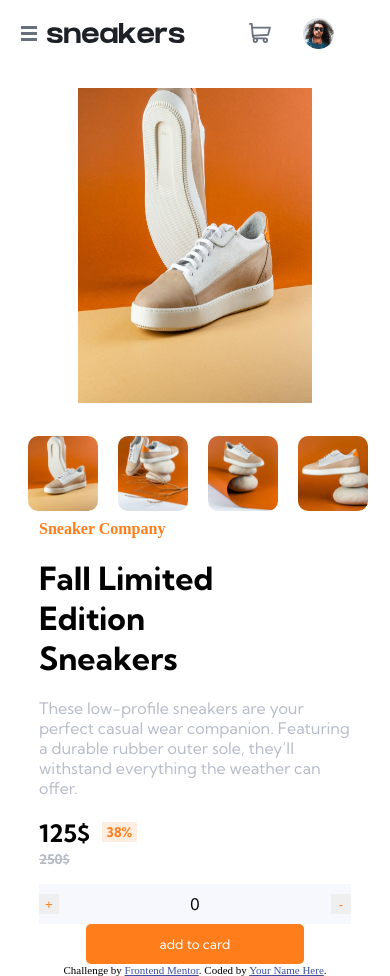
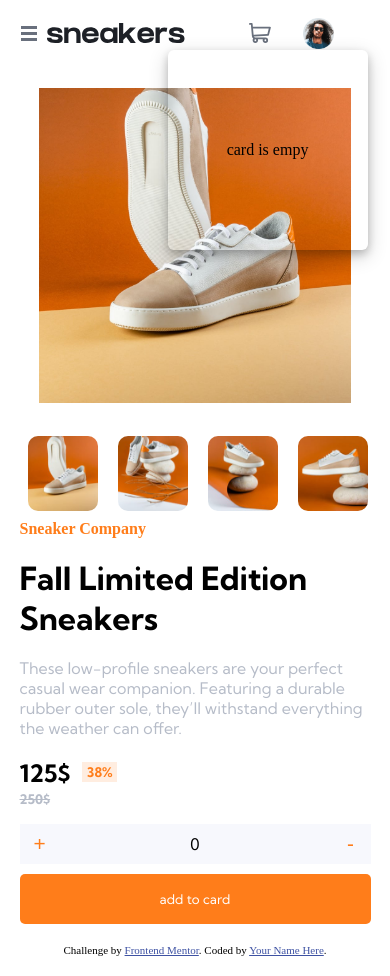
Before and after one commit to NazmulHasanShefat/ecommerce-product-page-main, a plain HTML site: page index.html in a window 390 px wide. Both pictures are taken after a click on the element 260 px from the left and 35 px from the top of the page. Drawn offline with Linux system fonts and the light colour scheme.

Commit message:
some modification

```diff
--- a/index.html
+++ b/index.html
@@ -39,6 +39,9 @@
         <div class="card-icon">
           <svg xmlns="http://www.w3.org/2000/svg" width="22" height="20"><path d="M20.925 3.641H3.863L3.61.816A.896.896 0 0 0 2.717 0H.897a.896.896 0 1 0 0 1.792h1l1.031 11.483c.073.828.52 1.726 1.291 2.336C2.83 17.385 4.099 20 6.359 20c1.875 0 3.197-1.87 2.554-3.642h4.905c-.642 1.77.677 3.642 2.555 3.642a2.72 2.72 0 0 0 2.717-2.717 2.72 2.72 0 0 0-2.717-2.717H6.365c-.681 0-1.274-.41-1.53-1.009l14.321-.842a.896.896 0 0 0 .817-.677l1.821-7.283a.897.897 0 0 0-.87-1.114ZM6.358 18.208a.926.926 0 0 1 0-1.85.926.926 0 0 1 0 1.85Zm10.015 0a.926.926 0 0 1 0-1.85.926.926 0 0 1 0 1.85Zm2.021-7.243-13.8.81-.57-6.341h15.753l-1.383 5.53Z" fill="#69707D" fill-rule="nonzero"/></svg>
         </div>
+        <div class="card-list-container">
+          <div class="card-empty"><p>card is empy</p></div>
+        </div>
         <div class="user-icon">
           <img src="./images/image-avatar.png" alt="">
         </div>
@@ -56,10 +59,10 @@
               <img src="./images/image-product-1.jpg" id="m-photo" alt="">
             </div>
           <div class="change-image-photos">
-            <div class="img-1"><img src="./images/image-product-1-thumbnail.jpg" class="thambnal-img" alt=""></div>
-            <div class="img-1"><img src="./images/image-product-2-thumbnail.jpg" class="thambnal-img" alt=""></div>
-            <div class="img-1"><img src="./images/image-product-3-thumbnail.jpg" class="thambnal-img" alt=""></div>
-            <div class="img-1"><img src="./images/image-product-4-thumbnail.jpg" class="thambnal-img" alt=""></div>
+            <div class="img-1"><img src="./images/image-product-1-thumbnail.jpg" class="thambnal-img thamb-1" alt=""></div>
+            <div class="img-1"><img src="./images/image-product-2-thumbnail.jpg" class="thambnal-img thamb-2" alt=""></div>
+            <div class="img-1"><img src="./images/image-product-3-thumbnail.jpg" class="thambnal-img thamb-3" alt=""></div>
+            <div class="img-1"><img src="./images/image-product-4-thumbnail.jpg" class="thambnal-img thamb-4" alt=""></div>
           </div>
         </div>
       </div>
--- a/script.js
+++ b/script.js
@@ -1,6 +1,19 @@
 let nav_container = document.querySelector(".nav-menu-continer");
 let close_btn = document.querySelector(".cross-icon");
 let toggle_button = document.querySelector(".toggle_btn");
+// card
+let card_button = document.querySelector(".card-icon");
+let card_container = document.querySelector(".card-list-container");
+// photos change
+let main_photo = document.querySelector("#m-photo");
+// 4 change photos path
+let photo_1 = document.querySelector(".thamb-1");
+let photo_2 = document.querySelector(".thamb-2");
+let photo_3 = document.querySelector(".thamb-3");
+let photo_4 = document.querySelector(".thamb-4");
+
+
+
 
 toggle_button.addEventListener("click", function(){
     nav_container.classList.toggle("open")
@@ -8,3 +21,19 @@ toggle_button.addEventListener("click", function(){
 close_btn.addEventListener("click", function(){
     nav_container.classList.remove("open")
 });
+card_button.addEventListener("click", function(){
+   card_container.classList.toggle("card_open")
+});
+
+photo_1.addEventListener("click", ()=>{
+   main_photo.src = "./images/image-product-1.jpg"
+});
+photo_2.addEventListener("click", ()=>{
+   main_photo.src = "./images/image-product-2.jpg"
+});
+photo_3.addEventListener("click", ()=>{
+   main_photo.src = "./images/image-product-3.jpg"
+});
+photo_4.addEventListener("click", ()=>{
+   main_photo.src = "./images/image-product-4.jpg"
+});
--- a/styles.css
+++ b/styles.css
@@ -81,6 +81,7 @@
     width: max-content;
     height: max-content;
     margin-right:30px;
+    position: relative;
 }
 .card-icon svg{
     cursor: pointer;
@@ -169,7 +170,7 @@
 }
 @media screen and (max-width:375px) {
     .nav-menu-continer{
-        width: 50%;
+        width: 56%;
      }
      .card-icon {
         margin-left: 43px;
@@ -178,6 +179,30 @@
        font-weight: bold;
     }
 }
+
+/* add card section */
+.card-list-container{
+    width: 200px;
+    height: 200px;
+    box-shadow: 0 4px 8px 0 rgba(0, 0, 0, 0.2), 0 6px 20px 0 rgba(0, 0, 0, 0.19);
+    position: absolute;
+    top:50px;
+    margin-right:50px;
+    border-radius:6px;
+    display: none;
+}
+.card-empty{
+    width: 100%;
+    height: max-content;
+    margin: auto;
+}
+.card-empty p{
+    text-align: center;
+}
+.card_open{
+    display: flex;
+}
+
 /* end navigation */
 
 .product-container{
@@ -218,6 +243,7 @@
 #m-photo{
     width: 60%;
     height: 90%;
+    cursor: pointer;
 }
 /* chenge imgae container */
 .change-image-photos{
@@ -322,17 +348,19 @@ span{
     width: 30%;
     background-color: var(--Lightgrayishblue);
     display: flex;
-    justify-content: center;
+    justify-content: space-between;
     align-items: center;
     gap:8px;
 }
 .amount-btn{
-    height: 20px;
-    width: 20px;
+    height: 35px;
+    width: 40px;
     color:var(--Orange);
+    background-color: var(--Lightgrayishblue);
     border:none;
     outline:none;
     cursor: pointer;
+    font-size: 1.3rem;
 }
 .add-card-button{
     width: 70%;
@@ -398,10 +426,29 @@ span{
     }
     .add-card-button {
         width: 100%;
+        height: 70px;
     }
     .item-amount {
         height: 40px;
         width: 100%;
         justify-content: space-between;
     }
+    .product-name-text {
+        width: 100%;
+    }
+    .add_card_btn {
+        width: 100%;
+        height: 50px;
+    }
+    .item-amount {
+        margin-bottom: 10px;
+    }
+    .details-container {
+        width: 90%;
+        height: max-content;
+    }
+    #m-photo {
+        width: 80%;
+        height: 90%;
+    }
 }
```
